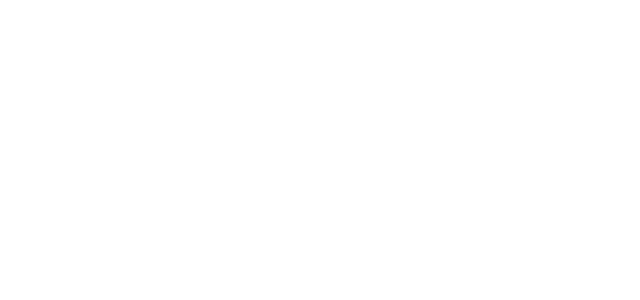
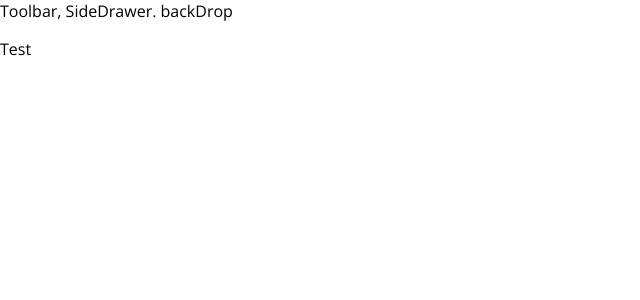
Before and after one commit to BuntyBru/burgerBuilderReactApp, a React app: page / in a window 1280 px wide. Shown: the top 300 px of the page, without its empty margins (0-640 px from the left). Built offline with nearby package versions, Linux system fonts and the light colour scheme.

Commit message:
Added high order component

```diff
--- a/src/App.js
+++ b/src/App.js
@@ -1,11 +1,14 @@
 import React, { Component } from 'react';
+import Layout from './components/Layout/Layout';
 
 
 class App extends Component {
   render() {
     return (
       <div>
-
+       <Layout>
+         <p>Test</p>
+         </Layout>
       </div>
     );
   }
--- /dev/null
+++ b/src/components/Layout/Layout.js
@@ -0,0 +1,16 @@
+import React from 'react';
+import Aux from '../../hoc/Aux'
+
+const layout = (props)=>(
+    <Aux>
+        <div>
+            Toolbar, SideDrawer. backDrop
+
+        </div>
+    <main>
+        {props.children}
+    </main>
+</Aux>
+);
+
+export default layout;
--- /dev/null
+++ b/src/hoc/Aux.js
@@ -0,0 +1,3 @@
+const aux = (props) => props.children;
+
+export default aux;
--- a/src/index.css
+++ b/src/index.css
@@ -1,5 +1,5 @@
 body {
   margin: 0;
   padding: 0;
-  font-family: sans-serif;
+  font-family: "Open Sans",sans-serif;
 }
```
